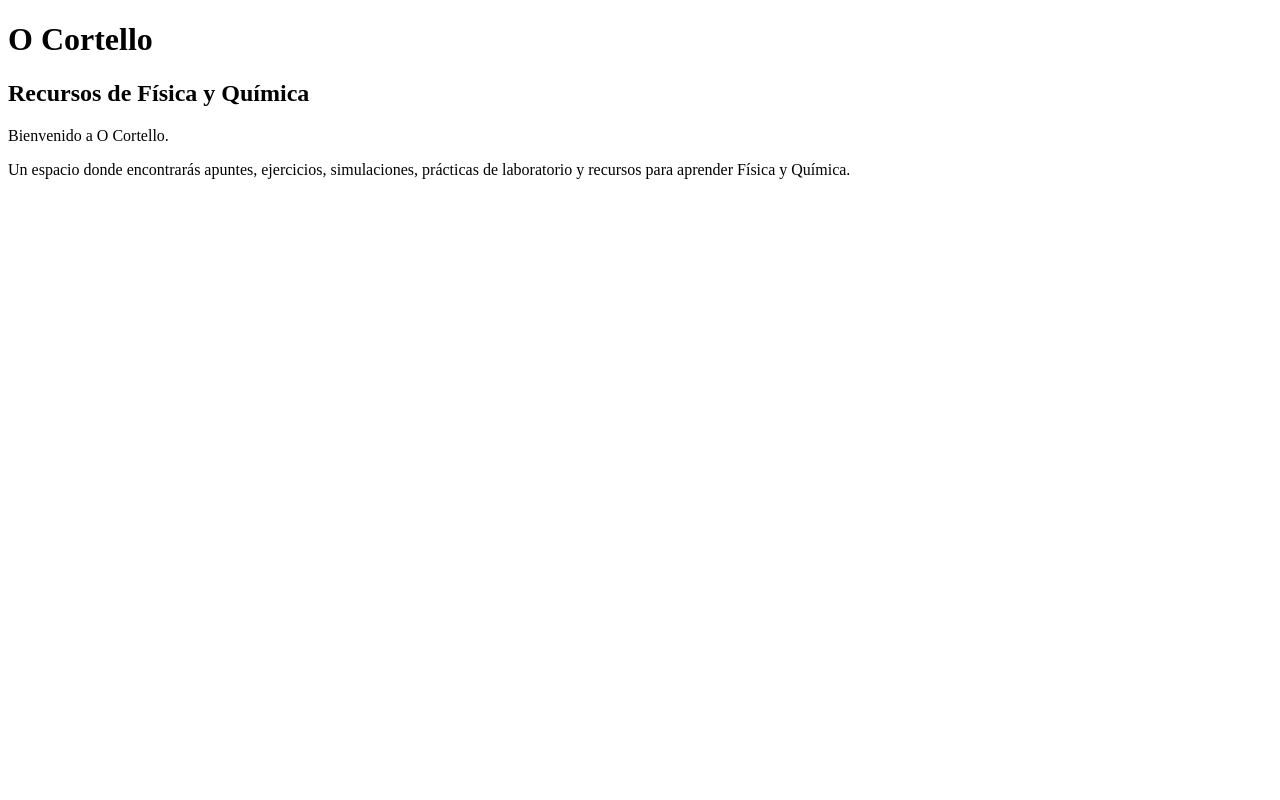
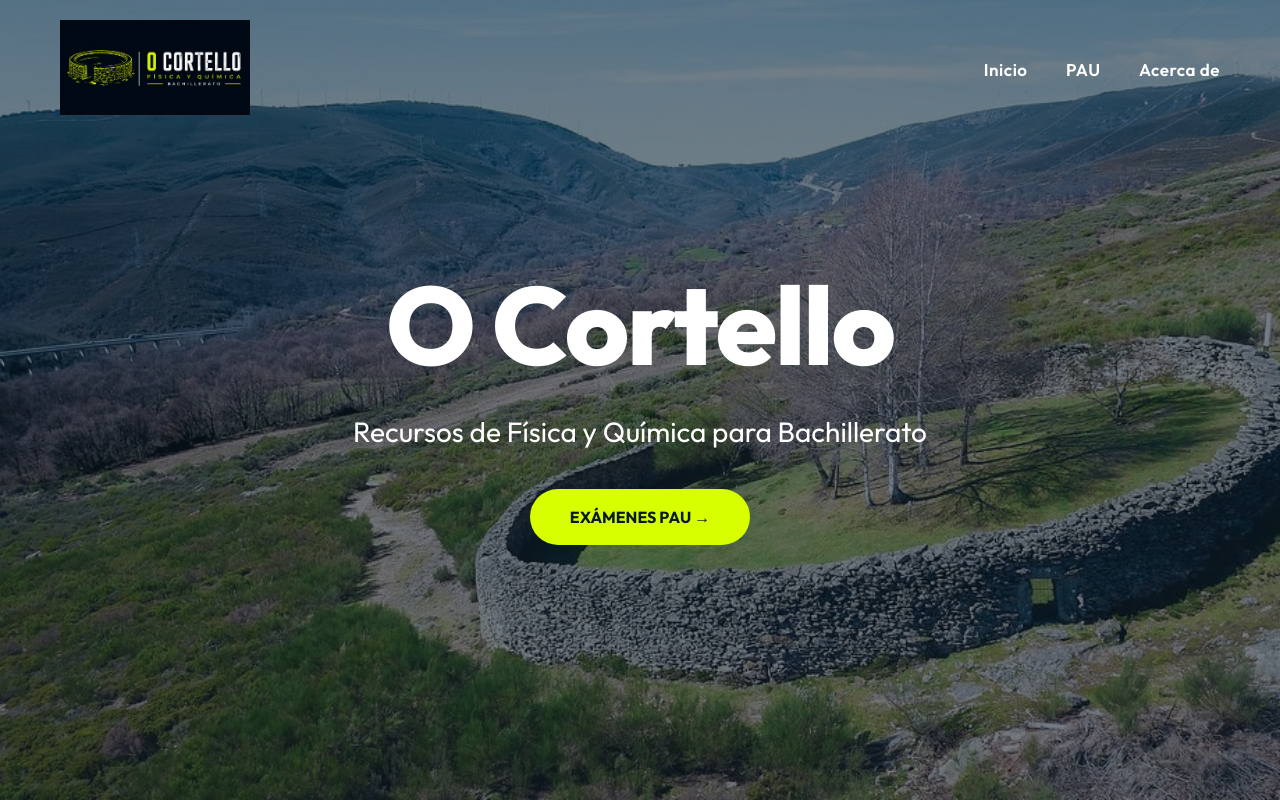
Before and after one commit to isralubian/ocortello, a plain HTML site: page index.html in a window 1280 px wide. Drawn offline with Linux system fonts and the light colour scheme.

Commit message:
Web de O cortello

```diff
--- /dev/null
+++ b/css/estilos.css
@@ -0,0 +1,132 @@
+*{
+    margin:0;
+    padding:0;
+    box-sizing:border-box;
+}
+
+body{
+
+    font-family:'Outfit', sans-serif;
+    background:#081826;
+    color:white;
+
+}
+
+header{
+
+    position:fixed;
+
+    width:100%;
+
+    display:flex;
+
+    justify-content:space-between;
+
+    align-items:center;
+
+    padding:20px 60px;
+
+    z-index:100;
+
+}
+
+.logo img{
+
+    height:95px;
+
+}
+
+nav a{
+
+    color:white;
+
+    text-decoration:none;
+
+    margin-left:35px;
+
+    font-size:17px;
+    font-weight:600;
+    letter-spacing:.5px;
+
+    transition:.3s;
+
+}
+
+nav a:hover{
+
+    color:#D7FF00;
+
+}
+
+.hero{
+
+    height:100vh;
+
+    background-image:url("../img/cortello.jpg");
+
+    background-size:cover;
+
+    background-position:center;
+
+}
+
+.overlay{
+
+    width:100%;
+    height:100%;
+
+    background:rgba(8,24,38,.55);
+
+    display:flex;
+
+    flex-direction:column;
+
+    justify-content:center;
+
+    align-items:center;
+
+    text-align:center;
+
+}
+
+h1{
+
+    font-size:110px;
+    font-weight:800;
+    letter-spacing:-2px;
+
+    margin-bottom:20px;
+
+}
+
+p{
+
+    font-size:28px;
+
+    margin-bottom:40px;
+
+}
+
+.boton{
+
+    background:#D7FF00;
+
+    color:#081826;
+
+    text-decoration:none;
+
+    padding:18px 40px;
+
+    border-radius:40px;
+
+    font-weight:bold;
+
+    transition:.3s;
+
+}
+
+.boton:hover{
+
+    transform:scale(1.05);
+
+}
--- a/index.html
+++ b/index.html
@@ -1,19 +1,61 @@
 <!DOCTYPE html>
 <html lang="es">
+
 <head>
+
     <meta charset="UTF-8">
     <meta name="viewport" content="width=device-width, initial-scale=1.0">
-    <title>O Cortello</title>
+
+    <title>O Cortello | Física y Química</title>
+
+    <link rel="preconnect" href="https://fonts.googleapis.com">
+    <link rel="preconnect" href="https://fonts.gstatic.com" crossorigin>
+
+    <link href="https://fonts.googleapis.com/css2?family=Outfit:wght@300;400;600;700;800&display=swap" rel="stylesheet">
+
+    <link rel="stylesheet" href="css/estilos.css">
 </head>
+
 <body>
 
-    <h1>O Cortello</h1>
+<header>
 
-    <h2>Recursos de Física y Química</h2>
+    <div class="logo">
 
-    <p>Bienvenido a O Cortello.</p>
+        <img src="img/logo.png" alt="Logo O Cortello">
 
-    <p>Un espacio donde encontrarás apuntes, ejercicios, simulaciones, prácticas de laboratorio y recursos para aprender Física y Química.</p>
+    </div>
+
+    <nav>
+
+        <a href="index.html">Inicio</a>
+        <a href="pau.html">PAU</a>
+        <a href="#">Acerca de</a>
+
+    </nav>
+
+</header>
+
+<section class="hero">
+
+    <div class="overlay">
+
+        <h1>O Cortello</h1>
+
+        <p>
+            Recursos de Física y Química para Bachillerato
+        </p>
+
+        <a class="boton" href="pau.html">
+            EXÁMENES PAU →
+        </a>
+
+    </div>
+
+</section>
+
+<script src="js/script.js"></script>
 
 </body>
+
 </html>
```
Also changed, not shown: img/cortello.jpg (added), img/logo.png (added), js/script.js (added).
